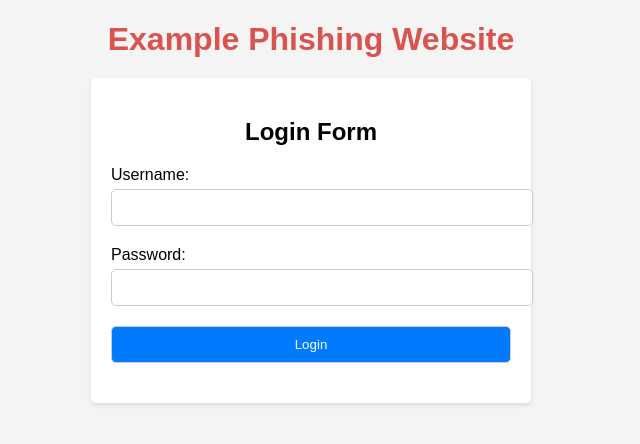
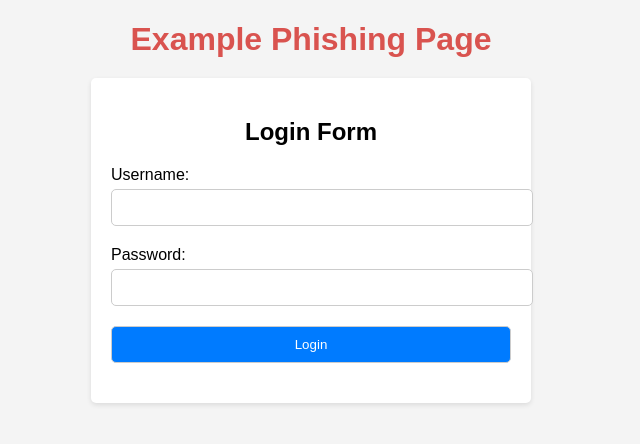
Before and after one commit to ayush1limbu/whatever, a plain HTML site: page index.html in a window 1280 px wide. Shown: the whole page, without its empty margins (329-969 px from the left). Drawn offline with Linux system fonts and the light colour scheme.

Commit message:
Update index.html

```diff
--- a/index.html
+++ b/index.html
@@ -47,7 +47,7 @@
     </style>
 </head>
 <body>
-    <h1>Example Phishing Website</h1>
+    <h1>Example Phishing Page</h1>
     <div class="container">
         <h2>Login Form</h2>
         <form action="#" method="post">
```
